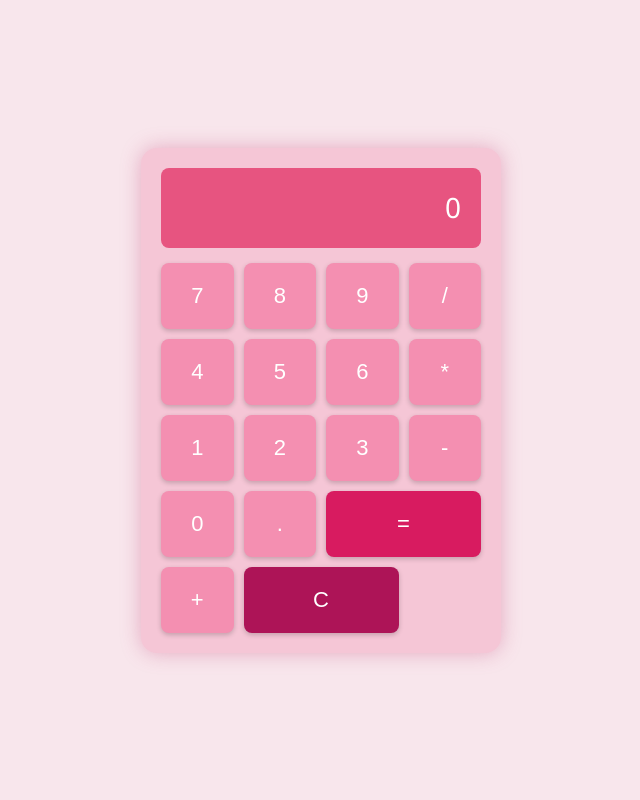
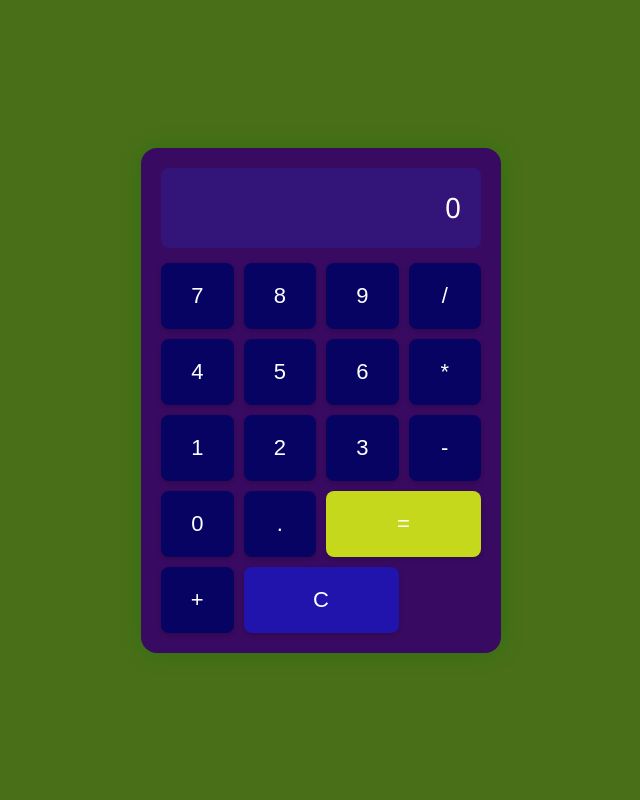
Before and after one commit to eduvalenca3/flask-calculator, a Flask app: page / in a window 1280 px wide. Shown: the whole page, without its empty margins (319-959 px from the left). Run offline with Flask 3, Linux system fonts and the light colour scheme.

Commit message:
Update index.html colors

```diff
--- a/templates/index.html
+++ b/templates/index.html
@@ -5,7 +5,7 @@
   <title>Simple Logic Calculator</title>
   <style>
     body {
-      background: #f8e6ec; /* very light pink background */
+      background: #497019; /* very light pink background */
       font-family: 'Segoe UI', sans-serif;
       display: flex;
       justify-content: center;
@@ -15,15 +15,15 @@
     }
 
     .calculator {
-      background: #f5c6d6; /* medium pastel pink box */
+      background: #390a61; /* medium pastel pink box */
       padding: 20px;
       border-radius: 16px;
-      box-shadow: 0 0 20px rgba(200, 80, 130, 0.4);
+      box-shadow: 0 0 20px rgba(8, 109, 6, 0.4);
       width: 320px;
     }
 
     .display {
-      background: #e75480; /* stronger pink */
+      background: #331479; /* stronger pink */
       color: #fff; /* white text for contrast */
       font-size: 28px;
       padding: 20px;
@@ -44,24 +44,24 @@
       padding: 20px;
       border: none;
       border-radius: 8px;
-      background: #f48fb1; /* soft pink buttons */
-      color: white;
+      background: #060363; /* soft pink buttons */
+      color: rgb(255, 255, 255);
       cursor: pointer;
       transition: 0.2s;
       box-shadow: 0 2px 5px rgba(0,0,0,0.2);
     }
 
     button:hover {
-      background: #ec407a; /* darker pink on hover */
+      background: #6eec40; /* darker pink on hover */
     }
 
     .equal {
-      background: #d81b60; /* bold darker pink */
+      background: #c5d81b; /* bold darker pink */
       grid-column: span 2;
     }
 
     .clear {
-      background: #ad1457; /* deep pink/red */
+      background: #2114ad; /* deep pink/red */
       grid-column: span 2;
     }
   </style>
```
